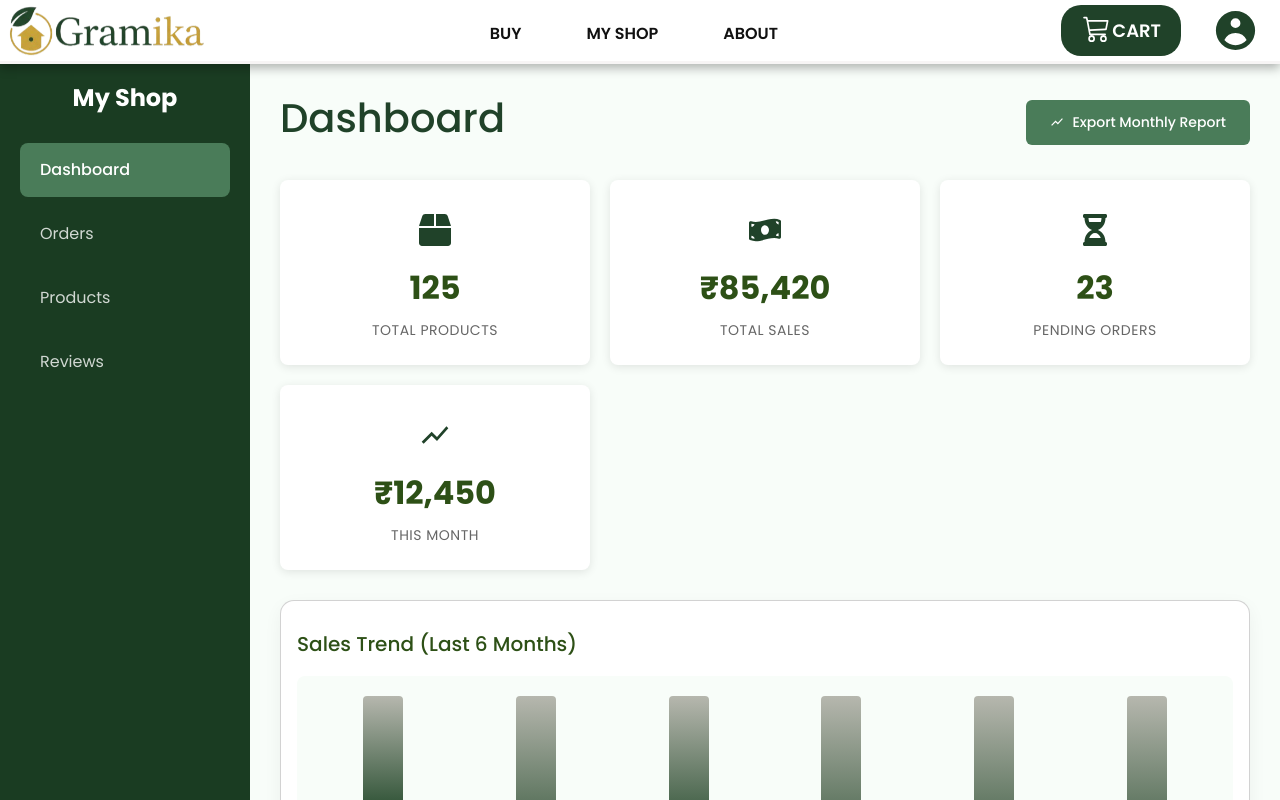
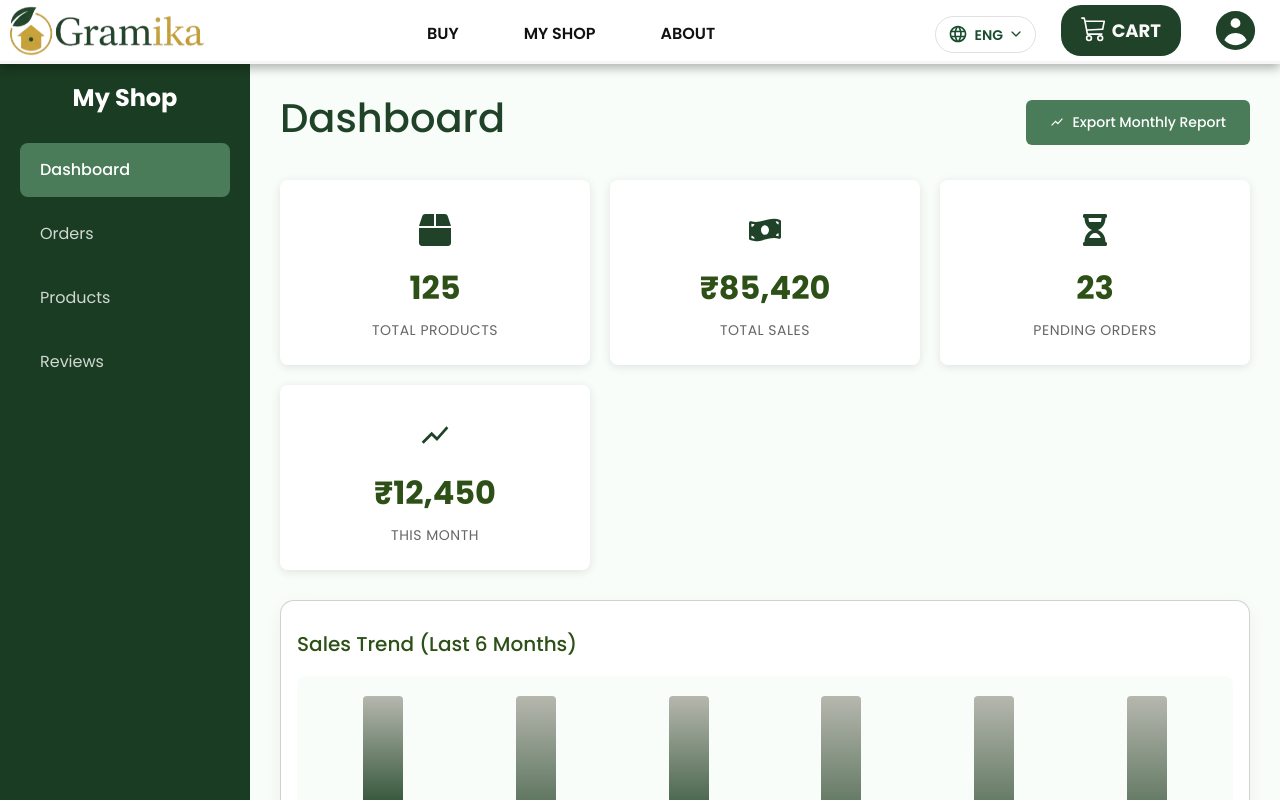
Before and after one commit to AnuThmsn/Gramika-WEBSITE, a React (Vite) app: page /my-shop in a window 1280 px wide. Shown: the top 800 px of the page. Built offline with nearby package versions, Linux system fonts and the light colour scheme.

Commit message:
lang dropdown added

```diff
--- a/package.json
+++ b/package.json
@@ -11,12 +11,15 @@
   "dependencies": {
     "bootstrap": "^5.3.8",
     "framer-motion": "^12.23.12",
+    "i18next": "^25.7.2",
+    "i18next-browser-languagedetector": "^8.2.0",
     "internmap": "^2.0.3",
     "jspdf": "^3.0.4",
     "react": "^19.1.0",
     "react-bootstrap": "^2.10.10",
     "react-bootstrap-icons": "^1.11.6",
     "react-dom": "^19.1.0",
+    "react-i18next": "^16.4.0",
     "react-icons": "^5.5.0",
     "react-router-dom": "^7.7.1",
     "recharts": "^3.5.1",
--- a/src/components/Header.css
+++ b/src/components/Header.css
@@ -8,7 +8,8 @@
   position: fixed;
   top: 0;
   left: 0;
-  overflow: hidden;
+  /* FIXED: Changed from 'hidden' to 'visible' so the dropdown can appear */
+  overflow: visible !important;
   width: 100vw;
   display: flex;
   justify-content: space-between;
@@ -21,10 +22,17 @@
   border-bottom: #f7f5f5 solid;
 }
 
-.left-group,
+.left-group {
+  display: flex;
+  align-items: center;
+}
+
+/* FIXED: Added this to ensure the container doesn't clip the dropdown */
 .right-group {
   display: flex;
   align-items: center;
+  overflow: visible;
+  z-index: 1001;
 }
 
 .nav-links a {
@@ -113,3 +121,90 @@
   color: #b19f33;
   transform: translateY(-2px);
 }
+
+/* --- Language Selector Container --- */
+.lang-container {
+  position: relative;
+  margin-right: 25px;
+  display: flex;
+  align-items: center;
+}
+
+/* The Main Button */
+.lang-btn {
+  background: transparent;
+  border: 1px solid #e0e0e0;
+  border-radius: 20px;
+  padding: 6px 12px;
+  display: flex;
+  align-items: center;
+  gap: 6px;
+  cursor: pointer;
+  color: #1a4d2e;
+  font-weight: 600;
+  font-size: 14px;
+  transition: all 0.3s ease;
+}
+
+.lang-btn:hover {
+  background-color: #f0fdf4;
+  border-color: #1a4d2e;
+}
+
+/* Text inside button */
+.lang-text {
+  margin-top: 2px;
+}
+
+/* Arrow Animation */
+.arrow-icon {
+  transition: transform 0.3s ease;
+}
+.arrow-icon.rotate {
+  transform: rotate(180deg);
+}
+
+/* --- The Dropdown Menu --- */
+.lang-dropdown {
+  position: absolute;
+  top: 130%; /* Pushes it just below the button */
+  right: 0;
+  background-color: white;
+  border-radius: 12px;
+  box-shadow: 0 4px 20px rgba(0, 0, 0, 0.15);
+  width: 120px;
+  overflow: hidden;
+  border: 1px solid #f0f0f0;
+  animation: fadeIn 0.2s ease-in-out;
+
+  /* FIXED: Increased Z-Index to stay above everything else */
+  z-index: 2000 !important;
+}
+
+/* Individual Options */
+.lang-option {
+  padding: 10px 15px;
+  color: #333;
+  font-size: 14px;
+  font-weight: 500;
+  cursor: pointer;
+  transition: background 0.2s;
+  text-align: left;
+}
+
+.lang-option:hover {
+  background-color: #f5f5f5;
+  color: #1a4d2e;
+}
+
+/* Highlight the currently selected language */
+.lang-option.active {
+  background-color: #e6f4ea;
+  color: #1a4d2e;
+  font-weight: bold;
+}
+
+@keyframes fadeIn {
+  from { opacity: 0; transform: translateY(-10px); }
+  to { opacity: 1; transform: translateY(0); }
+}
--- a/src/components/Header.jsx
+++ b/src/components/Header.jsx
@@ -1,9 +1,24 @@
+import React, { useState } from 'react'; // 1. Import useState
 import { HiUserCircle } from 'react-icons/hi';
 import { BsCart3 } from "react-icons/bs";
+import { MdLanguage } from "react-icons/md"; // 2. New Globe Icon
+import { IoIosArrowDown } from "react-icons/io"; // 3. New Arrow Icon
 import { Link } from 'react-router-dom';
+import { useTranslation } from 'react-i18next';
 import './Header.css';
 
 function Header({ onCartClick }) {
+  const { i18n } = useTranslation();
+  const [isLangOpen, setIsLangOpen] = useState(false); // State to toggle dropdown
+
+  const changeLanguage = (lang) => {
+    i18n.changeLanguage(lang);
+    setIsLangOpen(false); // Close menu after selection
+  };
+
+  // Helper to show current language label
+  const currentLabel = i18n.language === 'ml' ? 'MAL' : 'ENG';
+
   return (
     <div className='navbar'>
       <div className="left-group">
@@ -11,15 +26,51 @@ function Header({ onCartClick }) {
           <img className="logo" src="src/assets/logo.png" alt="Logo" />
         </Link>
       </div>
+
       <div className="nav-links">
         <Link to="/shop">BUY</Link>
         <Link to="/My-shop">MY SHOP</Link>
         <Link to="/about">ABOUT</Link>
       </div>
+
       <div className="right-group">
+
+        {/* --- CUSTOM MODERN DROPDOWN START --- */}
+        <div className="lang-container">
+          <button
+            className="lang-btn"
+            onClick={() => setIsLangOpen(!isLangOpen)}
+          >
+            <MdLanguage size={20} />
+            <span className="lang-text">{currentLabel}</span>
+            <IoIosArrowDown className={`arrow-icon ${isLangOpen ? 'rotate' : ''}`} />
+          </button>
+
+          {isLangOpen && (
+            <div className="lang-dropdown">
+              <div
+                className={`lang-option ${i18n.language === 'en' ? 'active' : ''}`}
+                onClick={() => changeLanguage('en')}
+              >
+                English
+              </div>
+              <div
+                className={`lang-option ${i18n.language === 'ml' ? 'active' : ''}`}
+                onClick={() => changeLanguage('ml')}
+              >
+                മലയാളം
+              </div>
+            </div>
+          )}
+        </div>
+        {/* --- CUSTOM DROPDOWN END --- */}
+
         <div className="cart-icon" onClick={onCartClick}>
-          <BsCart3 size={32} color="#ffffffff" style={{ padding: '0px 0px 5px 0px' }} /> CART
+          {/* Note: Changed color to dark green to match your white theme if needed, or keep white if background is dark */}
+          <BsCart3 size={32} style={{ paddingBottom: '5px' }} />
+          <span style={{marginLeft: '5px'}}>CART</span>
         </div>
+
         <div className="profile">
           <Link to="/profile"><HiUserCircle size={49} className="profile-icon" /></Link>
         </div>
```
Also changed, not shown: 1 other file (tests, documents, lock files or other folders).
